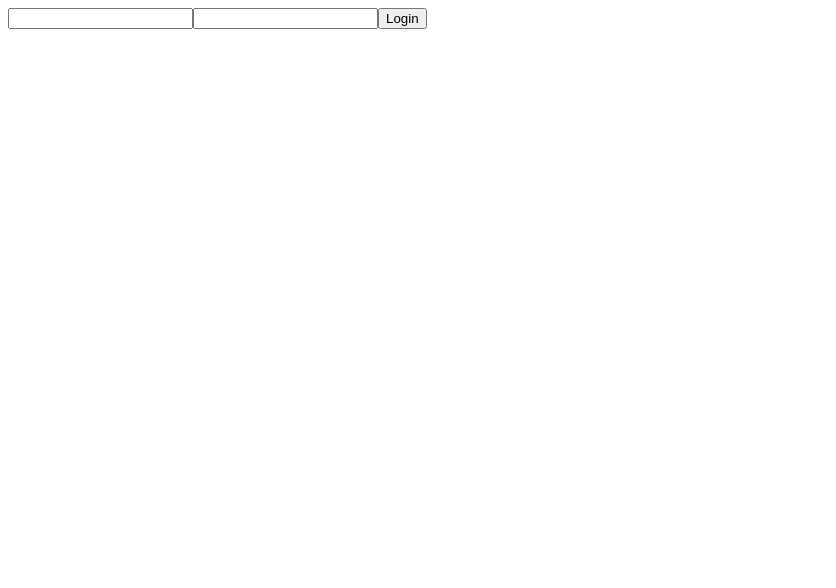
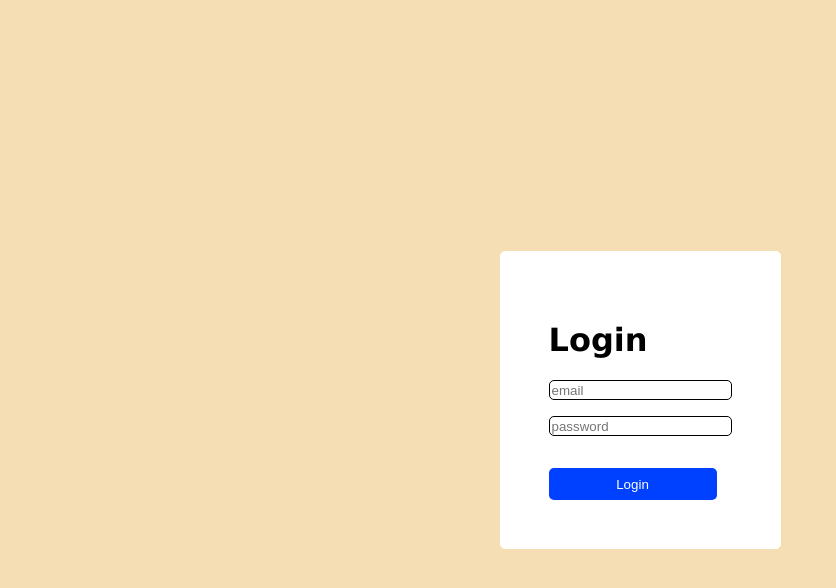
Before and after one commit to ndrx02/node-fs17, a React (Vite) app in the folder Blog/: page /login in a window 1280 px wide. Shown: the top 588 px of the page, without its empty margins (0-836 px from the left). Built offline with nearby package versions, Linux system fonts and the light colour scheme.

Commit message:
style: added login style

```diff
--- a/Blog/src/App.jsx
+++ b/Blog/src/App.jsx
@@ -1,8 +1,8 @@
 import { Routes, Route } from "react-router-dom";
 import { Post } from "./Components/Post/Post";
 import { Home } from "./Components/Home/Home";
-import { Login } from "./Components/Login/Login";
-import { SignUp } from "./Components/SignUp/SingUp";
+import { Login } from "./Components/LoginAndSignUp/Login";
+import { SignUp } from "./Components/LoginAndSignUp/SingUp";
 
 export function App() {
   return (
--- a/Blog/src/Components/Login/Login.jsx
+++ /dev/null
@@ -1,32 +0,0 @@
-import { useState } from "react";
-import "./login.css"
-// Component login pronto, aspettiamo node.js
-export function Login() {
-  const [email, setEmail] = useState(null);
-  const [password, setPassword] = useState(null);
-
-  function handleSubmit(event) {
-    event.preventDefault();
-  }
-  return (
-    <div className="loginAndsignUp">
-      <form onSubmit={handleSubmit} action="">
-        <input
-          className="login&signUp-input"
-          name="email"
-          onChange={(e) => setEmail(e.target.value)}
-          value={email}
-          type="email"
-        />
-        <input
-          className="loginAndsignup-input"
-          name="password"
-          type="password"
-          onChange={(e) => setPassword(e.target.value)}
-          value={password}
-        />
-        <button>Login</button>
-      </form>
-    </div>
-  );
-}
--- a/Blog/src/Components/Login/login.css
+++ /dev/null
@@ -1,9 +0,0 @@
-.login
-
-.loginAndsignup-input {
-  background-color: lightseagreen;
-  width:2rem;
-  height: 1rem;
-  border: 2px;
-  border-radius: 5px;
-}
--- /dev/null
+++ b/Blog/src/Components/LoginAndSignUp/Login.jsx
@@ -0,0 +1,37 @@
+import { useState } from "react";
+import "./loginAndSignUp.css"
+// Component login pronto, aspettiamo node.js
+export function Login() {
+  const [email, setEmail] = useState(null);
+  const [password, setPassword] = useState(null);
+
+  function handleSubmit(event) {
+    event.preventDefault();
+  }
+  return (
+    <div className="loginAndSignUpContainer">
+      <div className="loginAndSignUp">
+        <h1>Login</h1>
+        <form onSubmit={handleSubmit} action="">
+          <input
+            className="loginAndSignUp-input"
+            name="email"
+            onChange={(e) => setEmail(e.target.value)}
+            value={email}
+            type="email"
+            placeholder="email"
+          />
+          <input
+            className="loginAndSignUp-input"
+            name="password"
+            type="password"
+            onChange={(e) => setPassword(e.target.value)}
+            value={password}
+            placeholder="password"
+          />
+          <button className="loginAndSignUp-button-login">Login</button>
+        </form>
+      </div>
+    </div>
+  );
+}
--- /dev/null
+++ b/Blog/src/Components/LoginAndSignUp/loginAndSignUp.css
@@ -0,0 +1,41 @@
+body {
+  margin: 0;
+  padding: 0;
+  font-family: Verdana, Geneva, Tahoma, sans-serif;
+}
+
+.loginAndSignUp {
+  box-sizing: border-box;
+  border: 1px solid white;
+  background-color: white;
+  border-radius: 5px;
+  padding: 3rem;
+}
+
+.loginAndSignUpContainer {
+  display: flex;
+  justify-content: center;
+  align-items: center;
+  height: 100vh;
+
+  background-color: wheat;
+}
+
+.loginAndSignUp-input {
+  display: flex;
+  height: 1rem;
+  border: 2px;
+  border-radius: 5px;
+  margin-bottom: 1rem;
+  border: 0.5px solid black;
+}
+
+.loginAndSignUp-button-login {
+  border: 1px solid transparent;
+  border-radius: 5px;
+  background-color: rgb(0, 64, 255);
+  color: white;
+  width: 10.5rem;
+  height: 2rem;
+  margin-top: 1rem;
+}
```
Also changed, not shown: Blog/src/Components/LoginAndSignUp/SingUp.jsx (renamed from Blog/src/Components/SignUp/SingUp.jsx).
